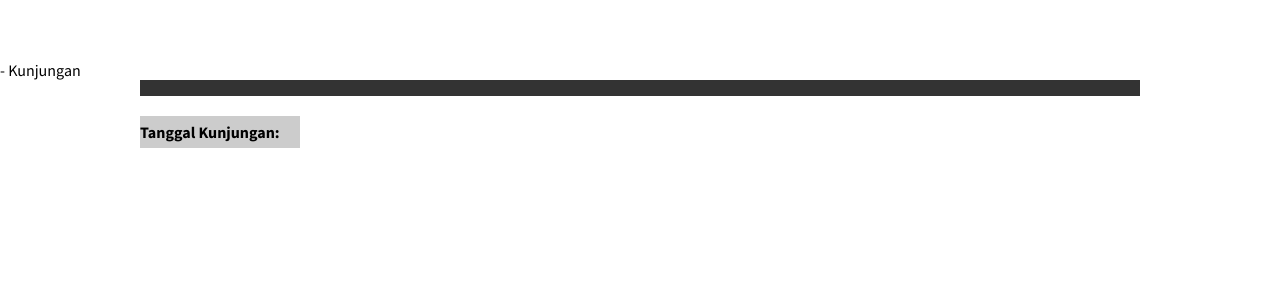
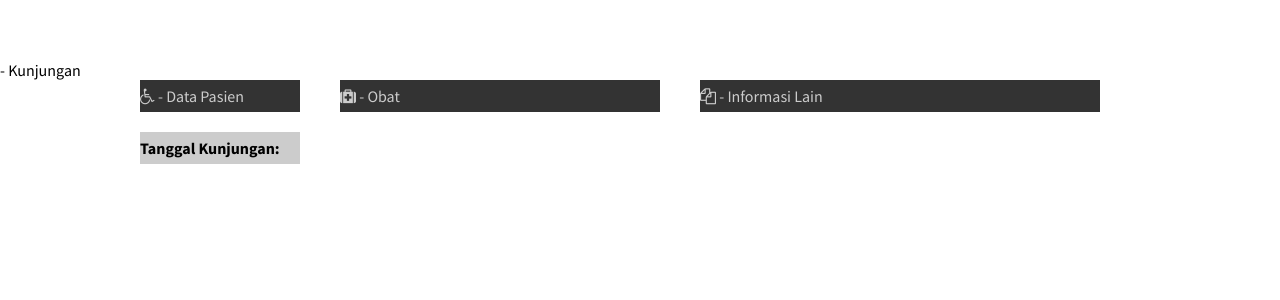
Before and after one commit to mpratama/epmr, a PHP site: template views/detail_kunjungan.html.twig in a window 1280 px wide. Shown: the top 300 px of the page. Run offline with PHP 8.4, Linux system fonts and the light colour scheme; the template is opened without the code that fills it, so the values that code supplies are empty; some libraries are stand-ins or nearby versions.

Commit message:
tambah kunjungan draft

```diff
--- a/views/detail_kunjungan.html.twig
+++ b/views/detail_kunjungan.html.twig
@@ -50,8 +50,12 @@
   <body>
   	<div class='container'>
       <div class='row'>
-        <div class='span twelve dark'>
-        </div>
+        <div class='span two dark'>
+        <i class="fa fa-wheelchair"></i> - Data Pasien</div>
+        <div class='span four dark'>
+        <i class="fa fa-medkit"></i> - Obat</div>
+        <div class='span five dark'>
+        <i class="fa fa-files-o"></i> - Informasi Lain</div>
       </div>
       <div class='row'>
         <div class='span two light'>
@@ -84,6 +88,10 @@
           {{ m.interaksi_obat|e }}<hr>
         </div>
       </div>
+      <div class='row'>
+        <div class='span twelve dark'>
+        </div>
+      </div>
     </div>
 </div>
 {% endfor %}
--- a/views/detail_pasien.html.twig
+++ b/views/detail_pasien.html.twig
@@ -8,7 +8,7 @@
 {% block stylesheet2 %}../css/font-awesome.min.css{% endblock %}
 {% block indexlink %}/epmr/web{% endblock %}
 {% block pullright %}
-<li><i class="fa fa-plus-circle"></i> <a href="#">Tambah Kunjungan</a></li>
+<li><i class="fa fa-plus-circle"></i> <a href="{% for f in data2 %}{{ f.idpasien }}{% endfor %}/tambah">Tambah Kunjungan</a></li>
 {% endblock %}
 {% block content %}
 {% spaceless %}
--- a/web/index.php
+++ b/web/index.php
@@ -15,6 +15,10 @@ $app->get('/', function () use ($app) {
 $app->get('/pasien/:idpasien', function ($idpasien) use ($app) {
     include '/../controller/select.php';
 })->name('pasien');
+
+$app->get('/pasien/:idpasien/tambah', function ($idpasien) use ($app) {
+    echo 'Nunggu diedit controller nya. Id pasien => '.$idpasien;
+});
 
 $app->get('/pasien/:s/kunjungan/:id/', function ($s, $id) use ($app) {
     include '/../controller/riwayat_kunjungan.php';
```
